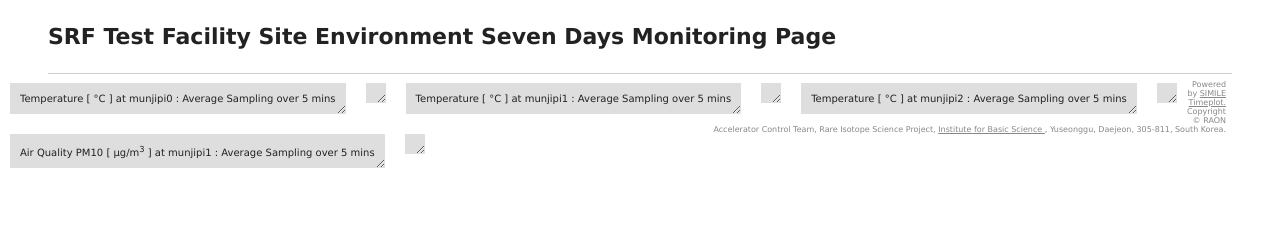
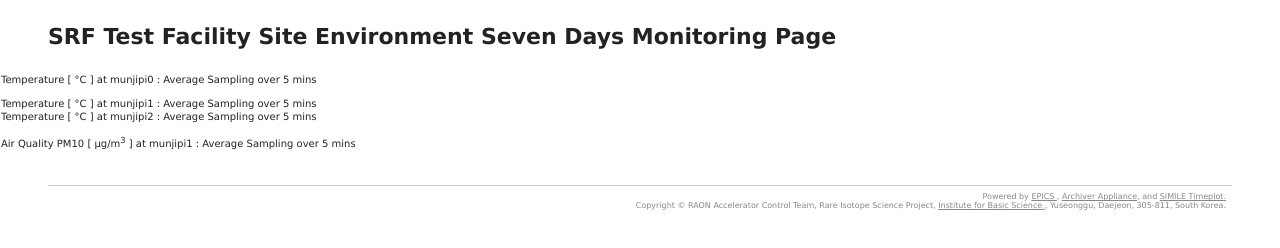
Before and after one commit to namsh/scripts_for_epics, a plain HTML site: page archiver.appliance.python/www/index.html in a window 1280 px wide. Drawn offline with Linux system fonts and the light colour scheme; files that its build step writes are made by us from their sources; a script that the page names is missing.

Commit message:
fixed css

```diff
--- a/archiver.appliance.python/www/index.html
+++ b/archiver.appliance.python/www/index.html
@@ -48,18 +48,18 @@
 <div id="header">
   <h1>SRF Test Facility Site Environment Seven Days Monitoring Page</h1>
 </div>
-<div class="textContent" >
+<div class="content" >
   <div class="label">Temperature [ &deg;C ] at munjipi0 : Average Sampling over 5 mins </div>
-  <div id="timeplot1" class="timeplot"></div>
+  <div id="timeplot1" class="timeplot"></div> <br/>
   <div class="label">Temperature  [ &deg;C ] at munjipi1 : Average Sampling over 5 mins </div>
   <div id="timeplot2" class="timeplot"></div>
   <div class="label">Temperature  [ &deg;C ] at munjipi2 </h2> : Average Sampling over 5 mins</div>
-  <div id="timeplot3" class="timeplot"></div>
+  <div id="timeplot3" class="timeplot"></div> <br/>
   <div class="label">Air Quality PM10 [ &mu;g/m<sup>3</sup> ] at munjipi1 : Average Sampling over 5 mins</div>
-  <div id="timeplot4" class="timeplot"></div>
+  <div id="timeplot4" class="timeplot"></div> <br/>
 </div>
 <div id="footer">
-  Powered by <a href="http://www.simile-widgets.org/timeplot/"> SIMILE Timeplot.</a> <br/>
+  Powered by <a href="http://www.aps.anl.gov/epics/">EPICS </a>, <a href="http://epicsarchiverap.sourceforge.net/">Archiver Appliance</a>, and <a href="http://www.simile-widgets.org/timeplot/"> SIMILE Timeplot.</a> <br/>
   Copyright &#0169; RAON Accelerator Control Team, Rare Isotope Science Project, <a href="http://www.ibs.re.kr"> Institute for Basic Science </a>, Yuseonggu, Daejeon, 305-811, South Korea.
 </div>
 </body>
```
